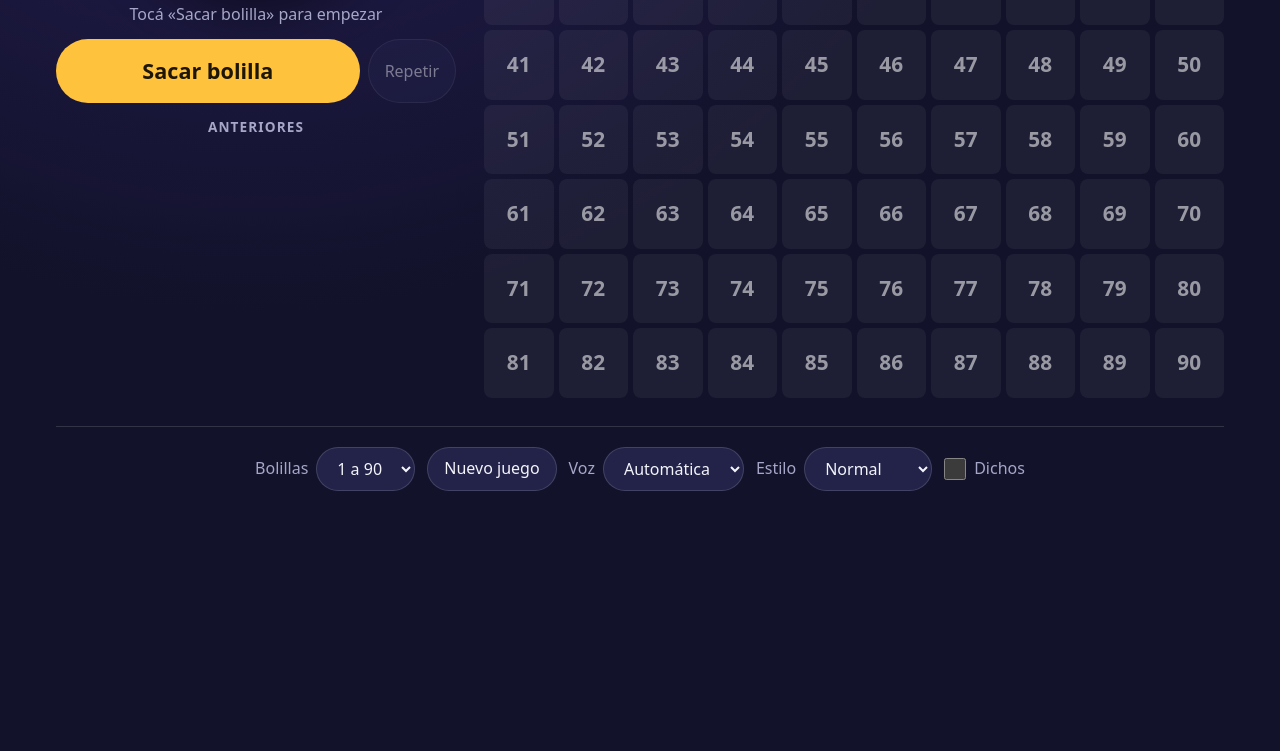
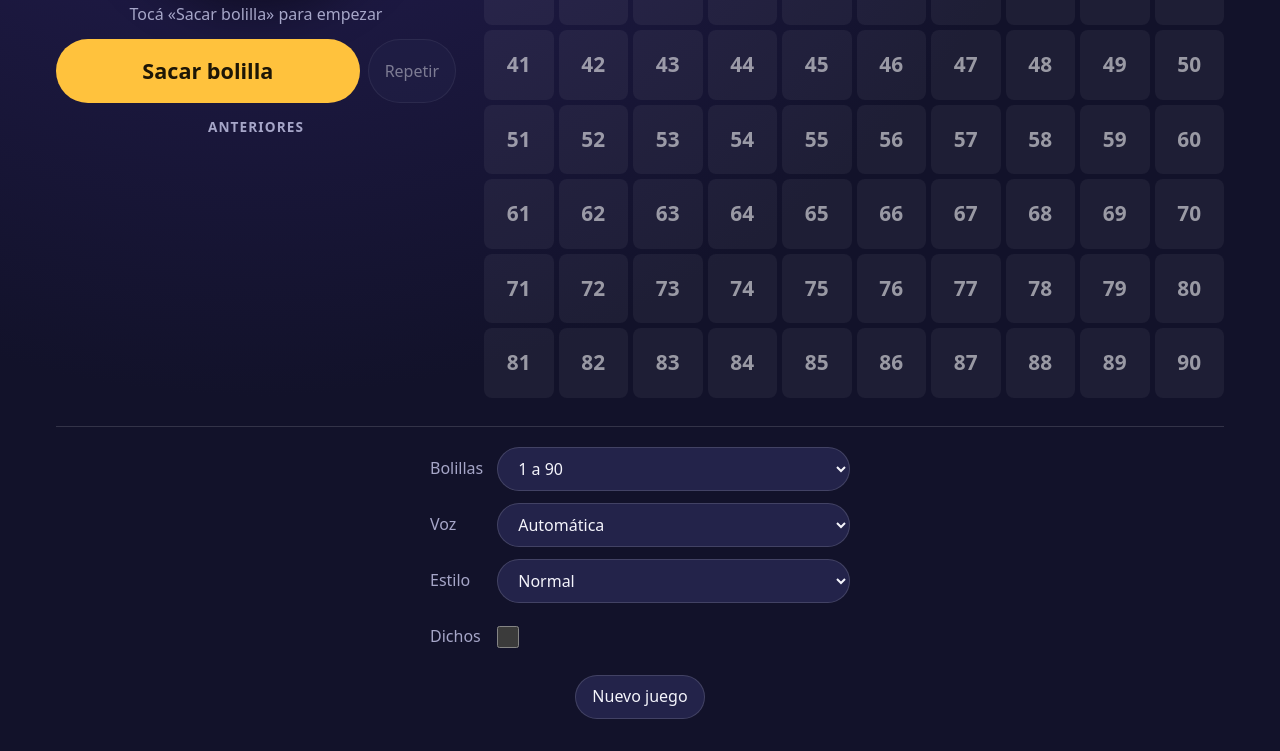
Before and after one commit to gtfunes/very-simple-bingo, a plain HTML site: page index.html in a window 1280 px wide. Shown: the part 375-1126 px from the top of the page. Before the commit the page ends 898 px from the top, so only its background shows below. Drawn offline with Linux system fonts and the light colour scheme.

Commit message:
fix(ui): align the option rows and leave more room above the bottom bar

```diff
--- a/index.html
+++ b/index.html
@@ -78,7 +78,6 @@
             <option value="75">1 a 75</option>
           </select>
         </label>
-        <button id="reset" type="button">Nuevo juego</button>
         <label class="field" id="voice-field">
           Voz
           <select id="voice">
@@ -90,8 +89,8 @@
           <select id="style"></select>
         </label>
         <label class="field check">
+          Dichos
           <input type="checkbox" id="sayings" />
-          Dichos
         </label>
         <label class="field" id="card-set-field" hidden>
           Cartones
@@ -99,6 +98,7 @@
             <option value="">Ninguno</option>
           </select>
         </label>
+        <button id="reset" type="button">Nuevo juego</button>
       </section>
     </main>
   </body>
--- a/styles.css
+++ b/styles.css
@@ -156,8 +156,8 @@ select:disabled {
   gap: 28px;
   max-width: 1200px;
   margin: 0 auto;
-  /* Leave room for the fixed action bar on phones. */
-  padding: 8px var(--gutter-right) calc(var(--bar-height) + 24px) var(--gutter-left);
+  /* Leave room for the fixed action bar on phones, with a clear gap under the last option. */
+  padding: 8px var(--gutter-right) calc(var(--bar-height) + 40px) var(--gutter-left);
 }
 
 /* Caller: ball, actions, history */
@@ -413,26 +413,34 @@ select:disabled {
 
 /* Options */
 
+/* A list of label | control rows. The divider spans the full width, the rows at most 420px. */
 .options {
-  display: flex;
-  flex-wrap: wrap;
+  display: grid;
+  grid-template-columns: auto minmax(0, 1fr);
   align-items: center;
-  justify-content: center;
-  gap: 12px;
-  padding-top: 20px;
+  gap: 12px 14px;
+  padding: 20px max(0px, calc((100% - 420px) / 2)) 0;
   border-top: 1px solid var(--border);
 }
 
+/* Each label spans both columns and puts its text and control in the columns of .options. */
 .field {
-  display: inline-flex;
+  display: grid;
+  grid-column: 1 / -1;
+  grid-template-columns: subgrid;
   align-items: center;
-  gap: 8px;
   color: var(--muted);
 }
 
 .field select {
-  max-width: 62vw;
+  width: 100%;
   color: var(--text);
+}
+
+.options #reset {
+  grid-column: 1 / -1;
+  justify-self: center;
+  margin-top: 4px;
 }
 
 .check {
@@ -441,6 +449,7 @@ select:disabled {
 }
 
 .check input {
+  justify-self: start;
   width: 22px;
   height: 22px;
   margin: 0;
```
